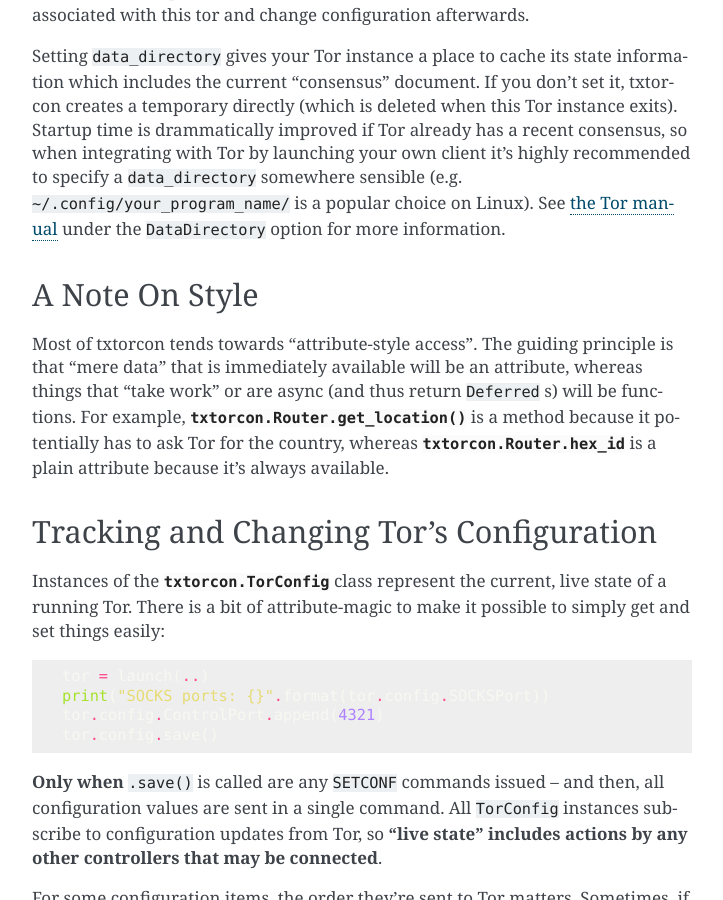
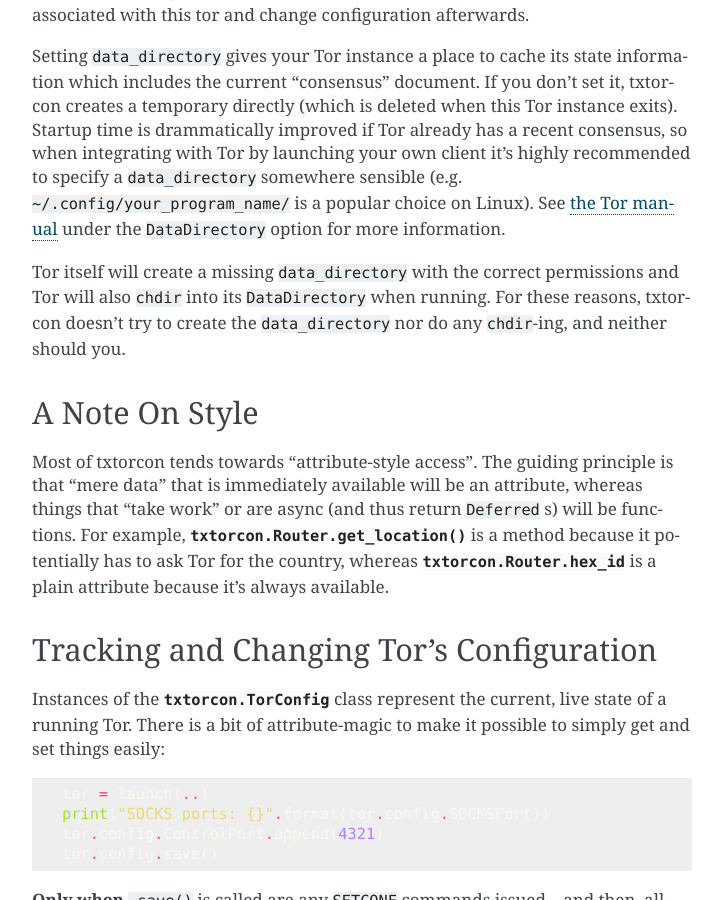
Before and after one commit to meejah/txtorcon, a Sphinx documentation site: the page built from docs/guide.rst, in a window 1280 px wide and 900 px high, scrolled down 2998 px. Shown: the whole window, without its empty margins (388-1111 px from the left). Built offline with Sphinx 7.4.7, drawn with Linux system fonts in a browser that asks for light colours; the version number could not be read and is left out.

Commit message:
Note about Tor chdir-ing; fixes #178

```diff
--- a/docs/guide.rst
+++ b/docs/guide.rst
@@ -140,6 +140,11 @@
 Linux). See `the Tor manual
 <https://www.torproject.org/docs/tor-manual.html.en>`_ under the
 ``DataDirectory`` option for more information.
+
+Tor itself will create a missing ``data_directory`` with the correct
+permissions and Tor will also ``chdir`` into its ``DataDirectory``
+when running. For these reasons, txtorcon doesn't try to create the
+``data_directory`` nor do any ``chdir``-ing, and neither should you.
 
 
 .. _guide_style:
```
